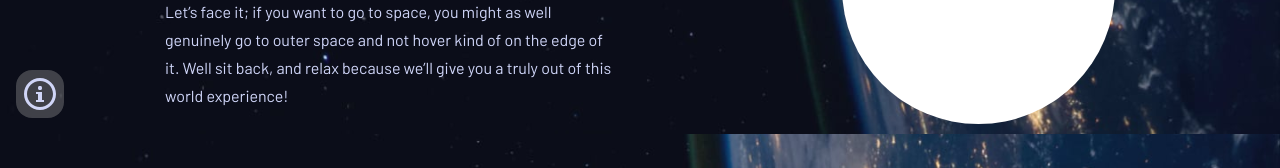
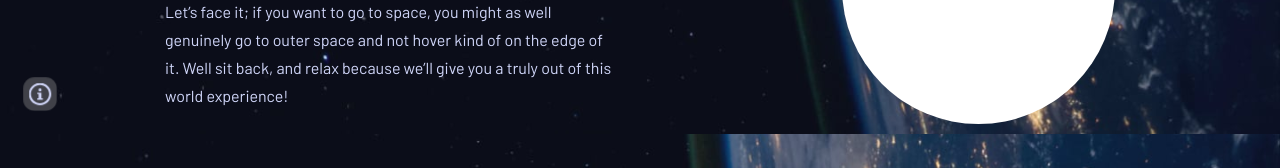
Before and after one commit to Zansuken/space-tourism, a React (Create React App) app: page / in a window 1280 px wide. Shown: the part 666-834 px from the top of the page. Built offline with nearby package versions, Linux system fonts and the light colour scheme; a web font is replaced by a local one.

Commit message:
style(credits): resized component

```diff
--- a/src/components/Credits.tsx
+++ b/src/components/Credits.tsx
@@ -28,7 +28,8 @@ function Credits() {
                 bottom: '1em',
                 left: '1em',
                 height: 'fit-content',
-                padding: '0.5em'
+                padding: '0.5em',
+                transform: 'scale(0.7)'
             } : {
                 bottom: '1em',
                 left: '50%',
```
